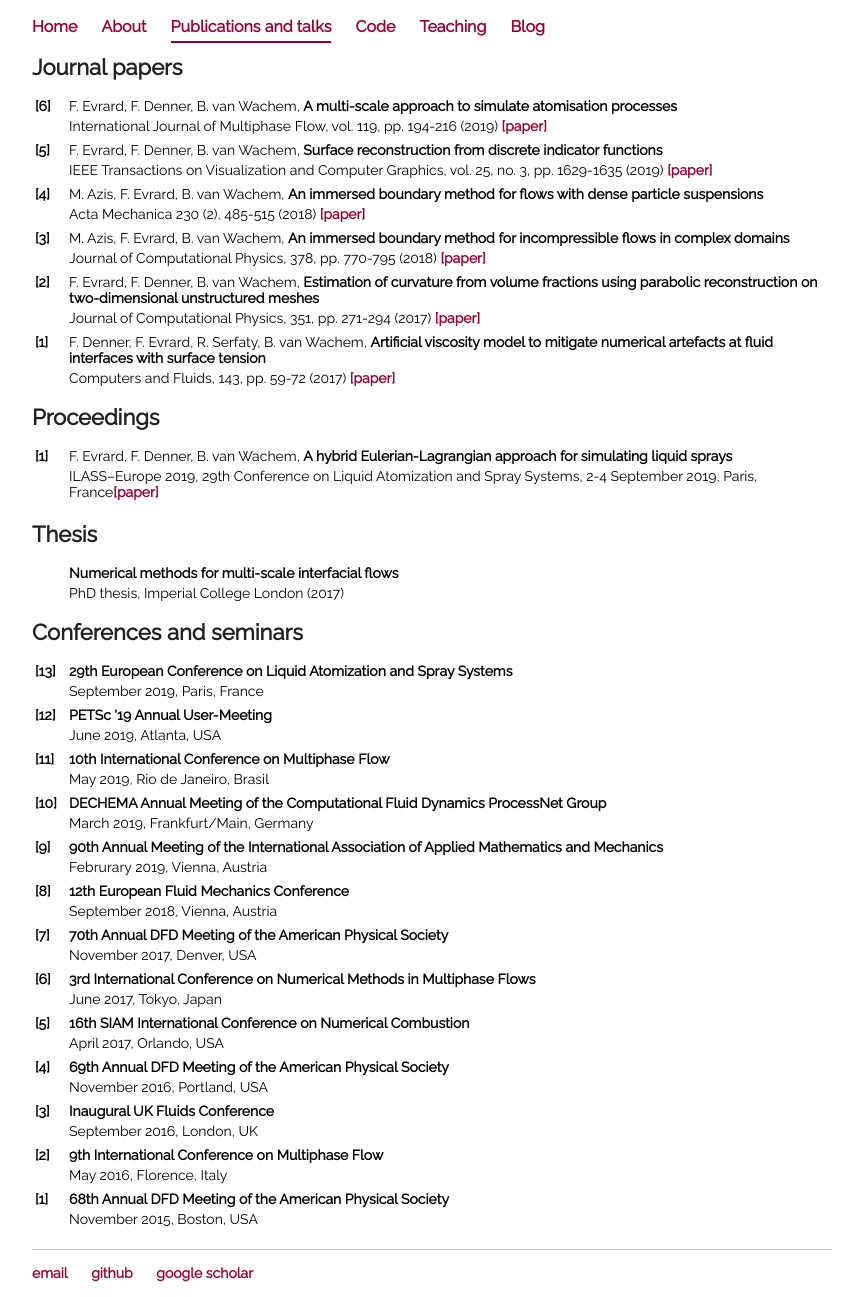
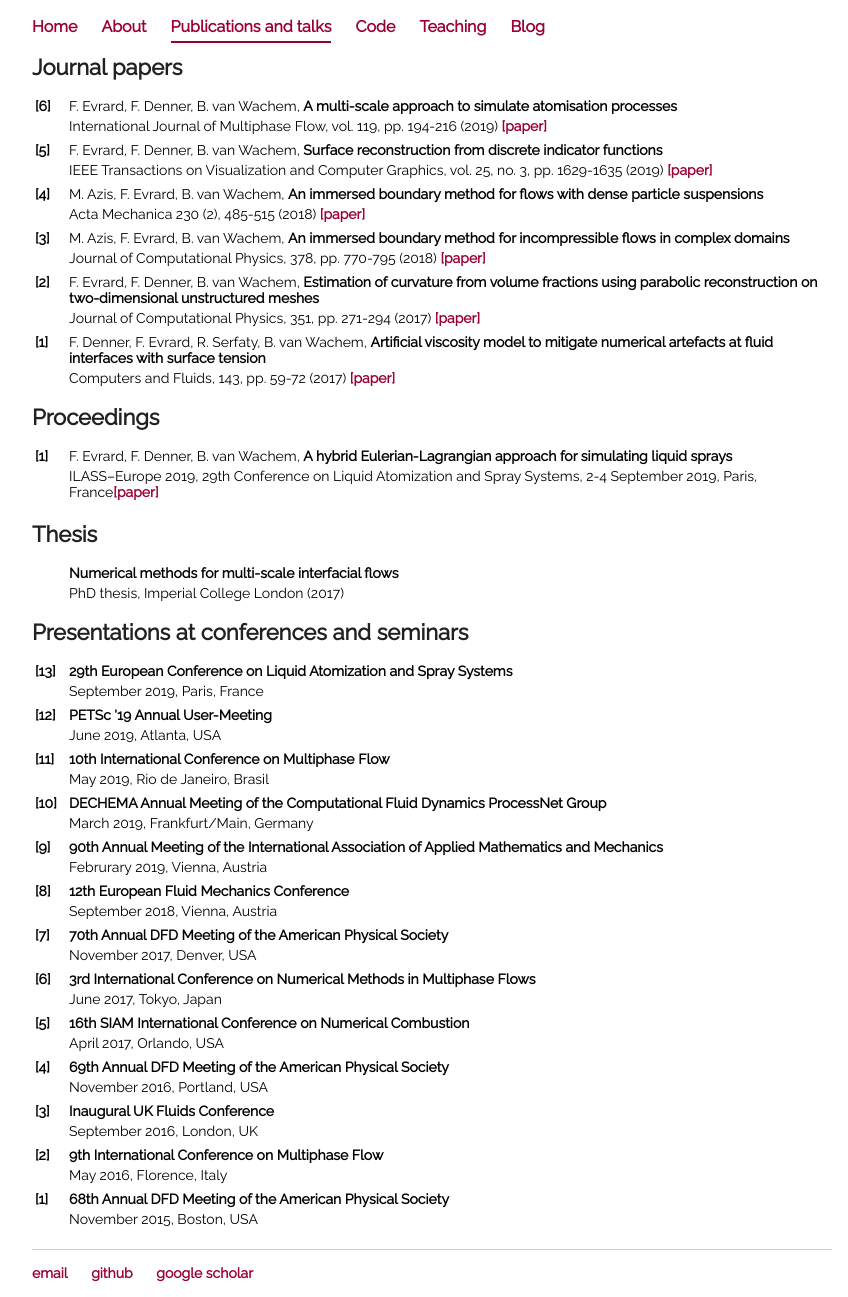
Before and after one commit to fabienevrard/fabienevrard.github.io, a Jekyll site: the page built from publications/index.html, in a window 1280 px wide. Shown: the whole page, without its empty margins (208-1056 px from the left). Built offline with Jekyll 4.4.1, drawn with Linux system fonts in a browser that asks for light colours.

Commit message:
Update index.html

```diff
--- a/publications/index.html
+++ b/publications/index.html
@@ -94,7 +94,7 @@ volume fractions using parabolic reconstruction on two-dimensional unstructured
 		 </tr>
 	</table>
 
-	<h1>Conferences and seminars</h1>
+	<h1>Presentations at conferences and seminars</h1>
 	<table style="width:100%; vertical-align: top; text-align: left;">
 		 <col width=4%>
 		 <col width=95%>
```
